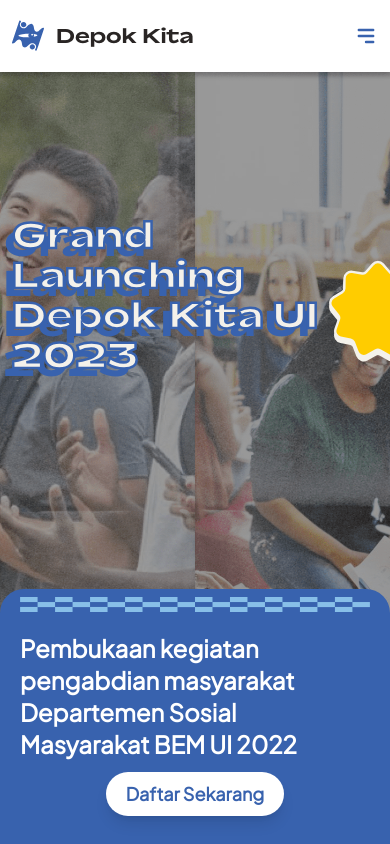
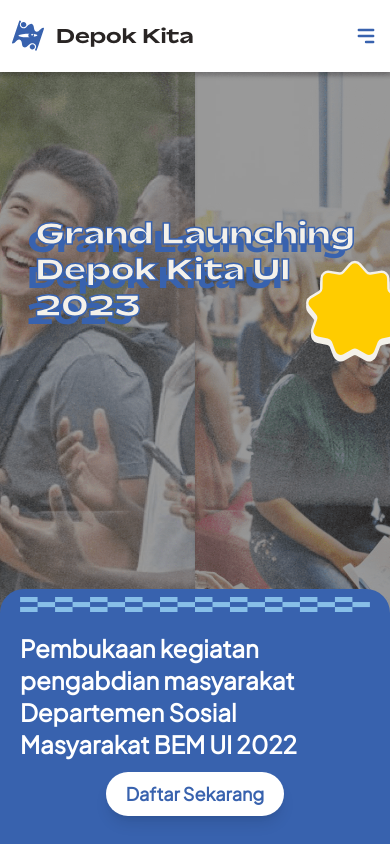
Before and after one commit to Depok-Kita/depkit-2023, a Next.js app: page / in a window 390 px wide. Shown: the top 844 px of the page. Built offline with nearby package versions, Linux system fonts and the light colour scheme.

Commit message:
fix: Fixing hero section someshit position

```diff
--- a/src/components/Hero.tsx
+++ b/src/components/Hero.tsx
@@ -9,7 +9,7 @@
                 <div className=" w-full z-0 items-center h-1/2 flex flex-col gap-5 px-3">
                     <div className="relative">
                         <Image src="/someshit.svg" alt="Logo" width={200} height={200} className='absolute w-[100px] lg:w-[200px] top-0 right-0 translate-x-1/2 -translate-y-1/3 z-0' />
-                        <h1 className='text-4xl bottom-20 w-full font-bossa_black md:text-7xl text-[#F4F1EA] shadow-[#3862AE] text-shadow-lg font-outline-8 font-black z-10 relative'>
+                        <h1 className='text-3xl bottom-20 w-full font-bossa_black md:text-7xl text-[#F4F1EA] shadow-[#3862AE] text-shadow-lg font-outline-6 sm:font-outline-8 font-black z-10 relative'>
                             Grand Launching
                             <br />
                             Depok Kita UI
```
